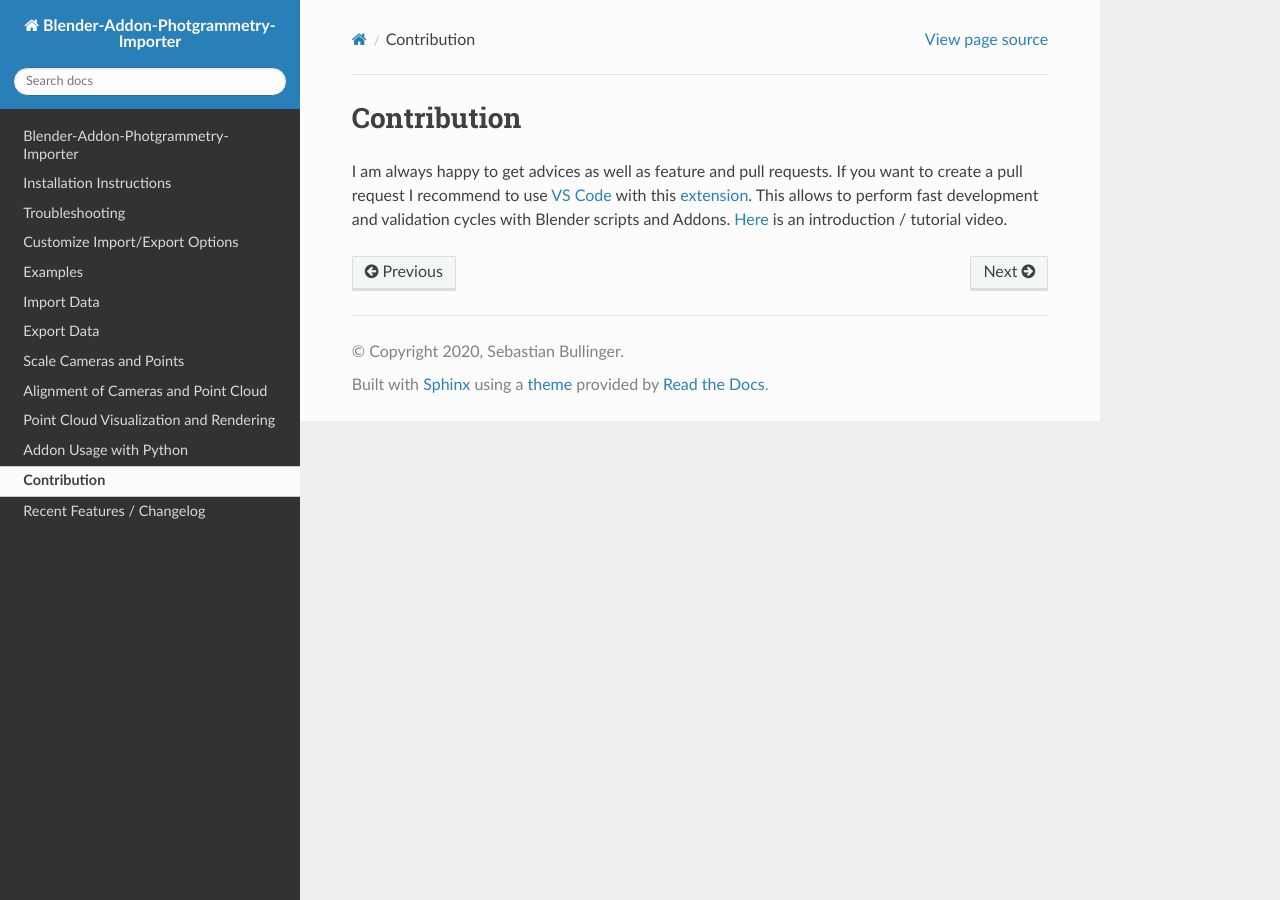
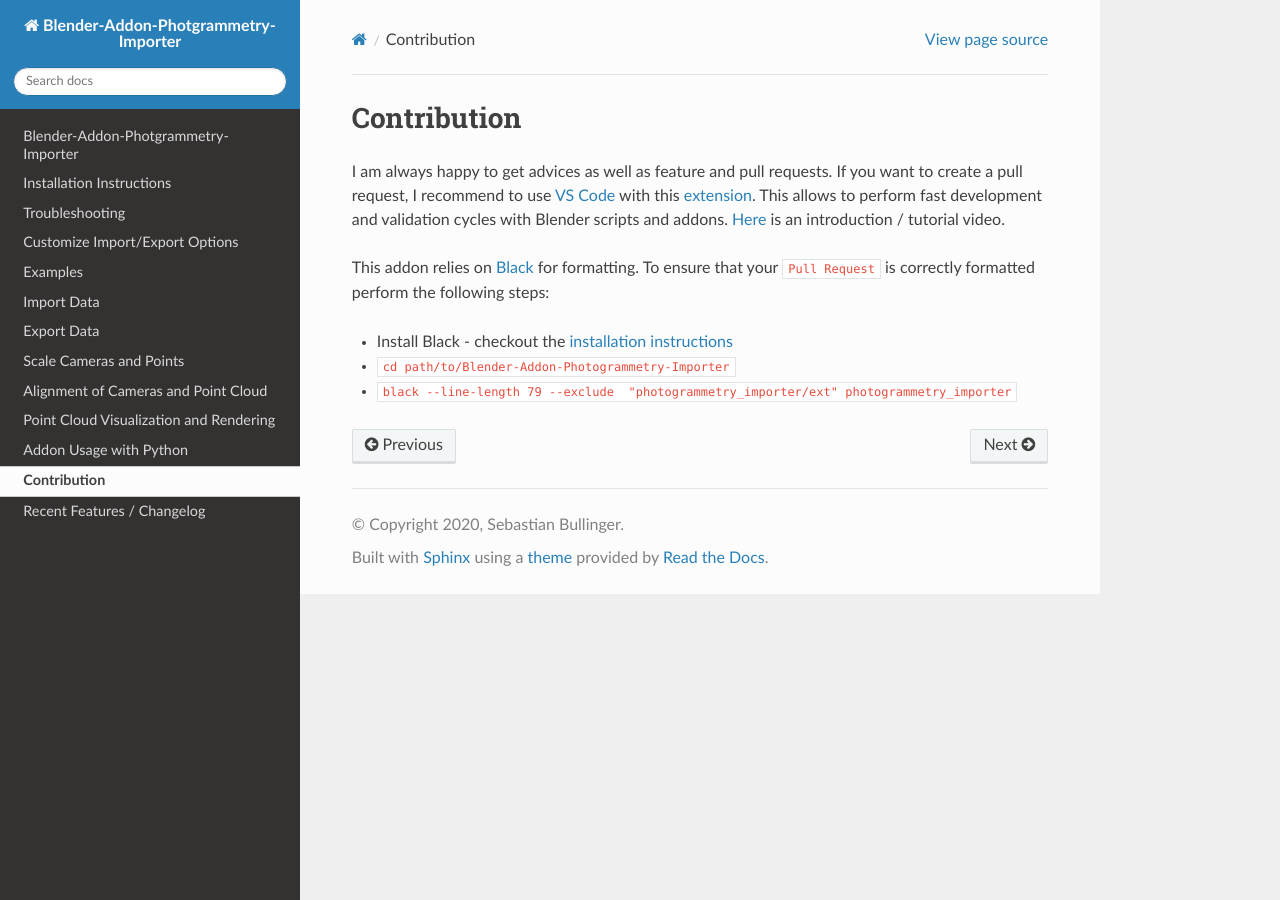
Before and after one commit to SBCV/Blender-Addon-Photogrammetry-Importer, a Sphinx documentation site: the page built from doc/sphinx/source/contribution.rst, in a window 1280 px wide. Built offline with Sphinx 7.4.7 and the Read the Docs theme 2.0.0, drawn with Linux system fonts in a browser that asks for light colours.

Commit message:
Added formatting reference

```diff
--- a/doc/sphinx/source/contribution.rst
+++ b/doc/sphinx/source/contribution.rst
@@ -3,5 +3,14 @@ Contribution
 ************
 
 I am always happy to get advices as well as feature and pull requests.
-If you want to create a pull request I recommend to use `VS Code <https://code.visualstudio.com>`_ with this `extension <https://marketplace.visualstudio.com/items?itemName=JacquesLucke.blender-development>`_.
-This allows to perform fast development and validation cycles with Blender scripts and Addons. `Here <https://www.youtube.com/watch?v=q06-hER7Y1Q>`_ is an introduction / tutorial video.
+If you want to create a pull request, I recommend to use `VS Code <https://code.visualstudio.com>`_ with this `extension <https://marketplace.visualstudio.com/items?itemName=JacquesLucke.blender-development>`_.
+This allows to perform fast development and validation cycles with Blender scripts and addons. `Here <https://www.youtube.com/watch?v=q06-hER7Y1Q>`_ is an introduction / tutorial video.
+
+This addon relies on `Black <https://github.com/psf/black>`_ for formatting. To ensure that your :code:`Pull Request` is correctly formatted perform the following steps:
+
+.. hlist::
+   :columns: 1
+
+   - Install Black - checkout the `installation instructions <https://github.com/psf/black#installation-and-usage>`_
+   - :code:`cd path/to/Blender-Addon-Photogrammetry-Importer`
+   - :code:`black --line-length 79 --exclude  "photogrammetry_importer/ext" photogrammetry_importer`
```
